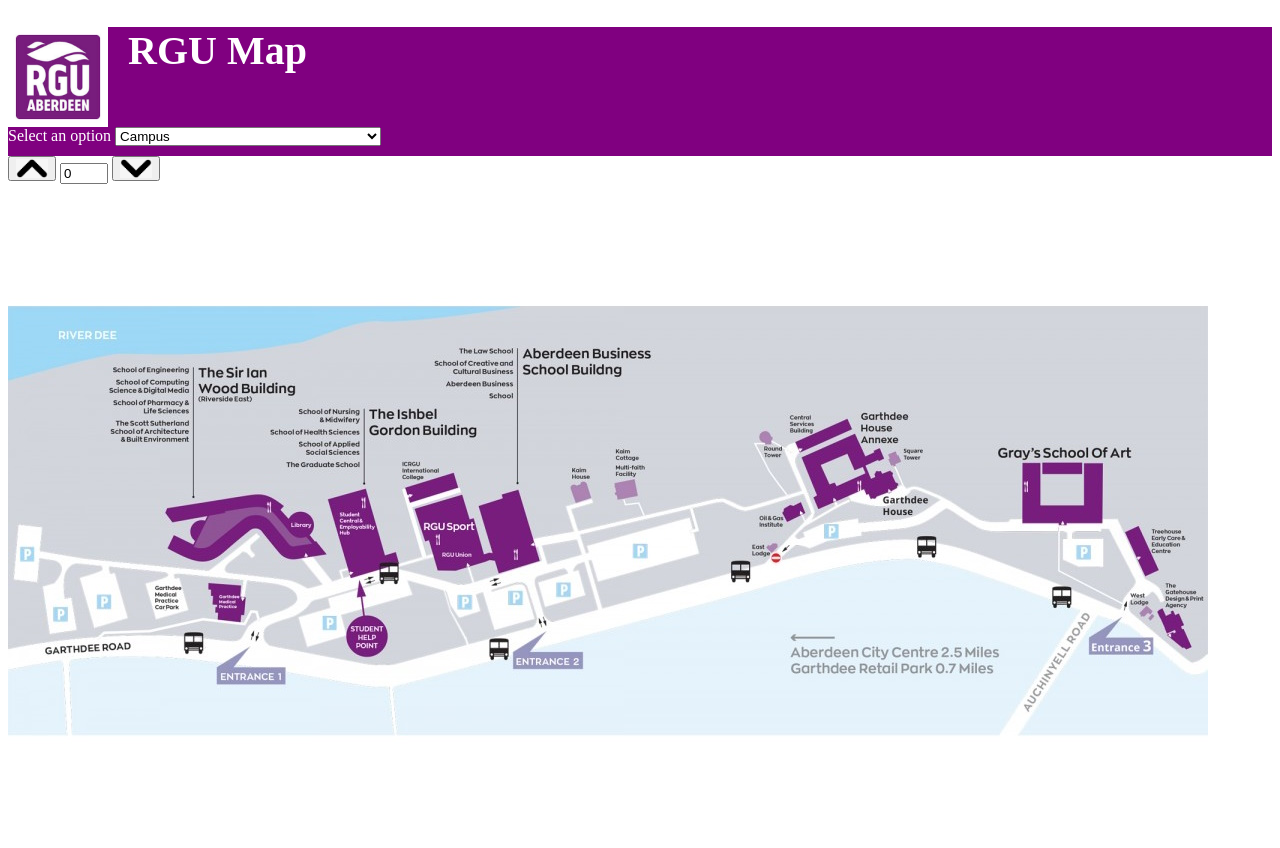
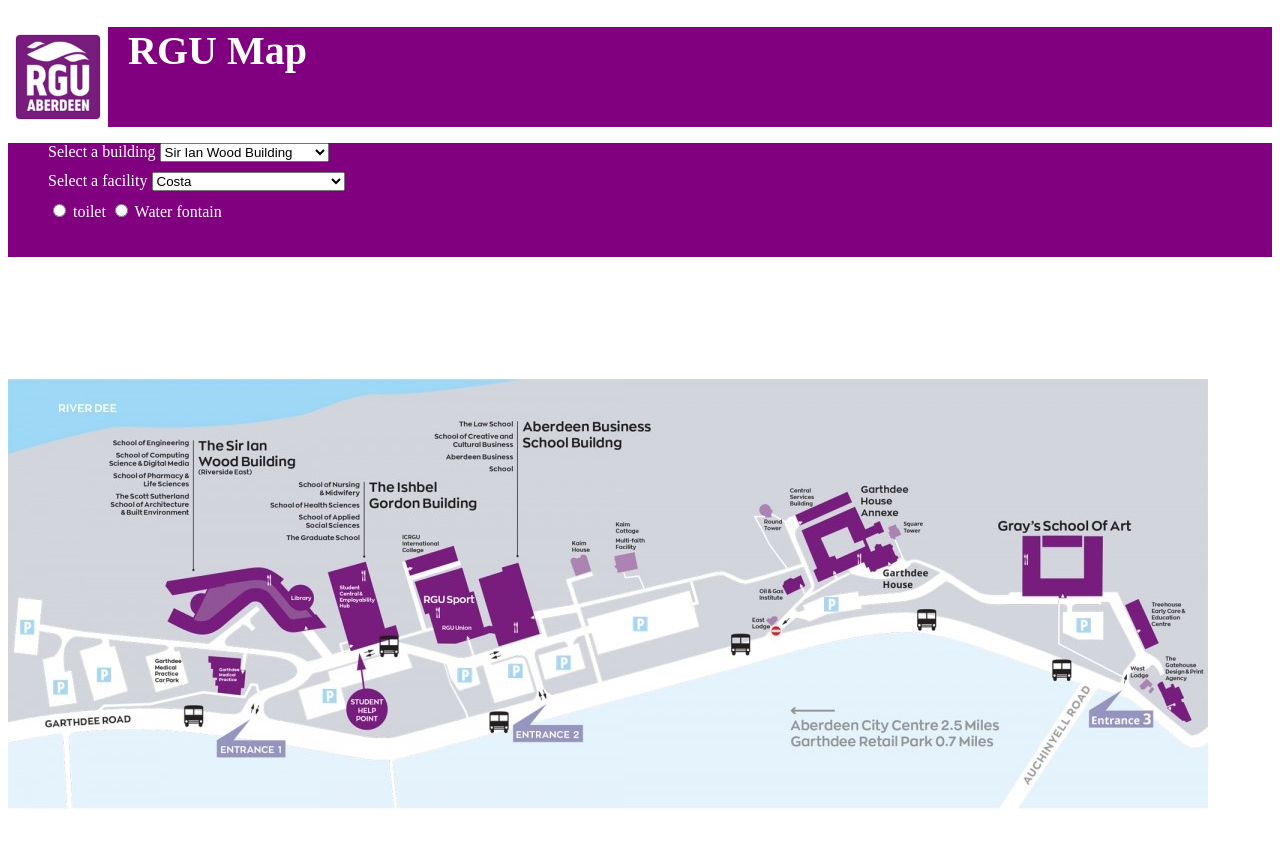
Before and after one commit to IntelliRon/rguhack23, a plain HTML site: page index.html in a window 1280 px wide. Drawn offline with Linux system fonts and the light colour scheme.

Commit message:
Add files via upload

```diff
--- a/index.html
+++ b/index.html
@@ -4,66 +4,77 @@
 
 
 <head>
+    <link rel = "stylesheet" href="CSS/Design.css">
     <title>RGU Map</title>
-    <link rel="stylesheet" href="CSS/Design.css">
 
     <meta charset="UTF-8">
     <meta name="description" content="An interactive web map of the RGU Garthdee Campus">
     <meta name="keywords" content="RGU, Map, Campus, Garthdee">
     <meta name="author" content="Alistair McCulloch, Jaron Frerichs, Nikodem Niemiec, Scott Soiza">
     <meta name="viewport" content="width=device-width, initial-scale=1.0">
-
-    <script src="scripts/mapController.js"></script>
 </head>
 
 <body>
     <header>
-        <img src="images/rgu_logo.jpg" alt="RGU logo" alt="RGU logo" style="width: 100px; height : 100px">
+        <img src="images/rgu_logo.jpg" alt="RGU logo"
+        alt = "RGU logo" style = "width: 100px; height : 100px">
         <h1>RGU Map</h1>
     </header>
 
     <nav>
-        <label for="options">Select an option
+        <ul>
+            <li>
+                <label for="buildings">Select a building
                 </label>
-        <select name="options" onchange="changeMap(this)">
-            <option value="Campus">Campus</option>
-            <option value="Buildings" disabled>-Buildings-</option>
+                <select name="buildings">
                     <option value="SIWB">Sir Ian Wood Building</option>
+                    <option value="IGB"> Ishbel Gordon Building</option>
                     <option value="RB"> Riverside Building</option>
-            <option value="GHA"> Garthdee House Annexe (2nd Floor only)</option>
+                    <option value="GHA"> Garthdee House Annexe </option>
                     <option value="GSA"> Gray's School of Art</option>
+                </select>
+            </li>
 
-            <option value="eating" disabled>-Eating outlets-</option>
+            <li>
+                <label for = "facilities">Select a facility
+                </label>
+                <select name = "facilities">
+                    <option value = "eating" disabled>-Eating outlets-</option>
                     <option value="costa">Costa</option>
                     <option value="subway"> Subway</option>
                     <option value="deli"> Jamie Oliver's deli</option>
                     <option value="53.3"> 53.3 degrees </option>
                     <option value="chopping board"> Fresh off the chopping board</option>
-            <option value="cafe"> Basement cafe</option>
+                    <option value ="cafe"> Basement cafe</option>
 
-            <option value="health" disabled>-Health-</option>
+                    <option value = "health" disabled>-Health-</option>
                     <option value="sport">RGU Sport</option>
                     <option value="games"> Game room </option>
-            <option value="clinic">Physiotherapy clinic</option>
-            <option value="toilets">Toilets</option>
-            <option value="water-fountain">Water fountains</option>
+                    <option value = "clinic">Physiotherapy clinic</option>
+                    <option value = "toilets">Toilets</option>
+                    <option value = "water-fountain">Water fountains</option>
 
-            <option name="support" disabled>-Support-</option>
-            <option name="library">Library</option>
-            <option name="inclusion">Inclusion Centre</option>
-            <option name="study skills">Study skills</option>
-            <option name="counselling">Counselling</option>
-            <option name="IT">IT helpdesks</option>
+                    <option name = "support" disabled>-Support-</option>
+                    <option name = "library">Library</option>
+                    <option name = "inclusion">Inclusion Centre</option>
+                    <option name = "study skills">Study skills</option>
+                    <option  name = "counselling">Counselling</option>
+                    <option name = "IT">IT helpdesks</option>
                 </select>
+            </li>
+            <li>
+                <input type = "radio" name = "toilet" value = "toilet">
+                <label for = "toilet">toilet</label>
+
+                <input type = "radio" name = "fountain" value = "fountain">
+                <label for = "fountain">Water fontain</label>
+            </li>
+
+        </ul>
     </nav>
 
     <main>
-        <button type="button"><img src="images/arrow_up.jpg" alt="Floor Up" style="width: 32px;"></button>
-        <input type="number" value="0" min="0" max="0" id="floorInput">
-        <button type="button"><img src="images/arrow_down.jpg" alt="Floor Down" style="width: 32px;"></button>
-
-        <img src="images/campus.jpg" id="map">
-    </main>
+        <img src="images/campus.jpg"> </main>
 
         <footer>
             <p>&copy; 2023 ---- group name ----</p>
```
Lines whose indentation alone changed are shown as unchanged.
